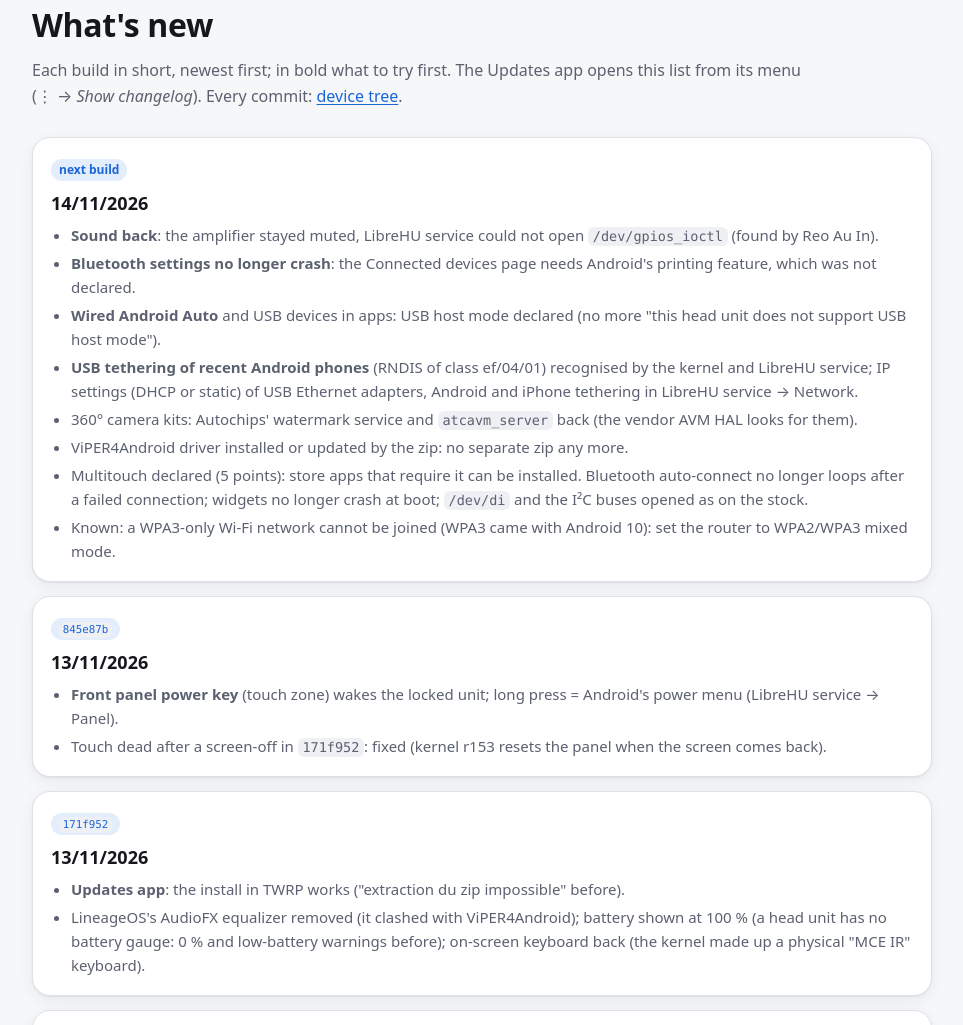
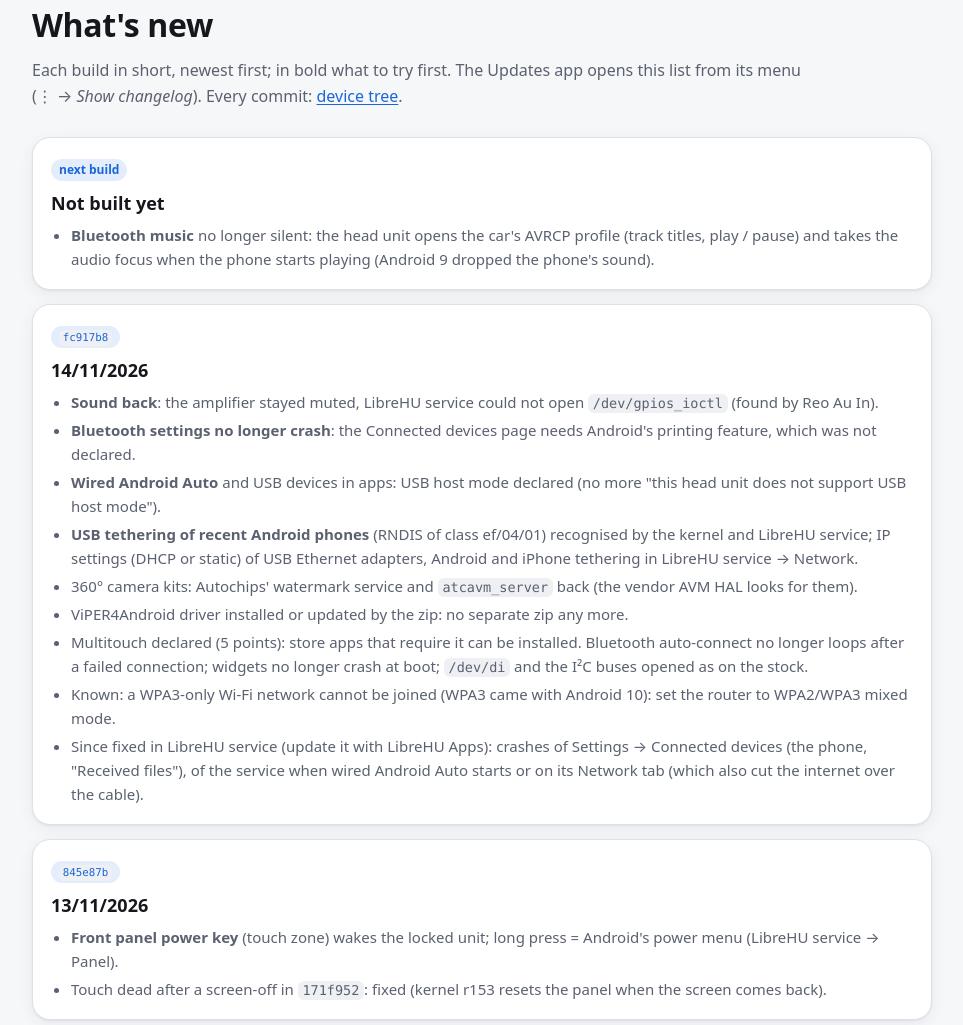
Before and after one commit to LibreHU/librehu.github.io, a plain HTML site: page lineageos.html in a window 1280 px wide. Shown: the part 3490-4515 px from the top of the page, without its empty margins (64-1027 px from the left). Drawn offline with Linux system fonts and the light colour scheme.

Commit message:
LineageOS What's new: build fc917b8 published, service fixes since, next build (Bluetooth music) [skip ci]
Co-Authored-By: Claude Opus 5.5 <noreply@anthropic.com>
Claude-Session: https://claude.ai/code/session_01XRjtAUQRfPdhpQr2pgpTdm

```diff
--- a/lineageos.html
+++ b/lineageos.html
@@ -103,7 +103,11 @@
     <h2><span lang="en">What's new</span><span lang="fr">Nouveautés</span></h2>
     <p class="sub"><span lang="en">Each build in short, newest first; in bold what to try first. The Updates app opens this list from its menu (⋮ → <em>Show changelog</em>). Every commit: <a href="https://github.com/LibreHU/android_device_alps_ac8257_demo/commits/lineage-16.0">device tree</a>.</span><span lang="fr">Chaque build en bref, du plus récent au plus ancien ; en gras ce qu'il faut essayer d'abord. L'appli Mises à jour ouvre cette liste depuis son menu (⋮ → <em>Afficher l'historique des modifications</em>). Tous les commits : <a href="https://github.com/LibreHU/android_device_alps_ac8257_demo/commits/lineage-16.0">arbre de l'appareil</a>.</span></p>
     <div class="changes">
-      <div class="card"><span class="tag"><span lang="en">next build</span><span lang="fr">prochain build</span></span><h3>14/11/2026</h3>
+      <div class="card"><span class="tag"><span lang="en">next build</span><span lang="fr">prochain build</span></span><h3><span lang="en">Not built yet</span><span lang="fr">Pas encore construit</span></h3>
+        <ul>
+          <li><span lang="en"><strong>Bluetooth music</strong> no longer silent: the head unit opens the car's AVRCP profile (track titles, play / pause) and takes the audio focus when the phone starts playing (Android 9 dropped the phone's sound).</span><span lang="fr"><strong>Musique Bluetooth</strong> plus muette : l'autoradio ouvre le profil AVRCP d'une voiture (titres, lecture / pause) et prend le focus audio quand le téléphone lance la lecture (Android 9 jetait le son du téléphone).</span></li>
+        </ul></div>
+      <div class="card"><span class="tag"><code>fc917b8</code></span><h3>14/11/2026</h3>
         <ul>
           <li><span lang="en"><strong>Sound back</strong>: the amplifier stayed muted, LibreHU service could not open <code>/dev/gpios_ioctl</code> (found by Reo Au In).</span><span lang="fr"><strong>Son revenu</strong> : l'ampli restait coupé, LibreHU service ne pouvait pas ouvrir <code>/dev/gpios_ioctl</code> (trouvé par Reo Au In).</span></li>
           <li><span lang="en"><strong>Bluetooth settings no longer crash</strong>: the Connected devices page needs Android's printing feature, which was not declared.</span><span lang="fr"><strong>Les Paramètres Bluetooth ne plantent plus</strong> : la page Appareils connectés a besoin de la fonctionnalité d'impression d'Android, qui n'était pas déclarée.</span></li>
@@ -113,6 +117,7 @@
           <li><span lang="en">ViPER4Android driver installed or updated by the zip: no separate zip any more.</span><span lang="fr">Pilote de ViPER4Android installé ou mis à jour par le zip : plus de zip à part.</span></li>
           <li><span lang="en">Multitouch declared (5 points): store apps that require it can be installed. Bluetooth auto-connect no longer loops after a failed connection; widgets no longer crash at boot; <code>/dev/di</code> and the I²C buses opened as on the stock.</span><span lang="fr">Multitouch déclaré (5 points) : les applis des stores qui l'exigent s'installent. La reconnexion Bluetooth automatique ne boucle plus après un échec ; les widgets ne plantent plus au démarrage ; <code>/dev/di</code> et les bus I²C ouverts comme sur le stock.</span></li>
           <li><span lang="en">Known: a WPA3-only Wi-Fi network cannot be joined (WPA3 came with Android 10): set the router to WPA2/WPA3 mixed mode.</span><span lang="fr">Connu : un réseau Wi-Fi en WPA3 seul ne peut pas être rejoint (le WPA3 est arrivé avec Android 10) : régler la borne en mode mixte WPA2/WPA3.</span></li>
+          <li><span lang="en">Since fixed in LibreHU service (update it with LibreHU Apps): crashes of Settings → Connected devices (the phone, "Received files"), of the service when wired Android Auto starts or on its Network tab (which also cut the internet over the cable).</span><span lang="fr">Corrigé depuis dans LibreHU service (à mettre à jour avec LibreHU Apps) : plantages des Paramètres → Appareils connectés (le téléphone, « Fichiers reçus »), du service au démarrage d'Android Auto filaire ou sur son onglet Réseau (qui coupait aussi l'internet par le câble).</span></li>
         </ul></div>
       <div class="card"><span class="tag"><code>845e87b</code></span><h3>13/11/2026</h3>
         <ul>
```
Also changed, not shown: src/lineageos.html (+6 -1 lines).
